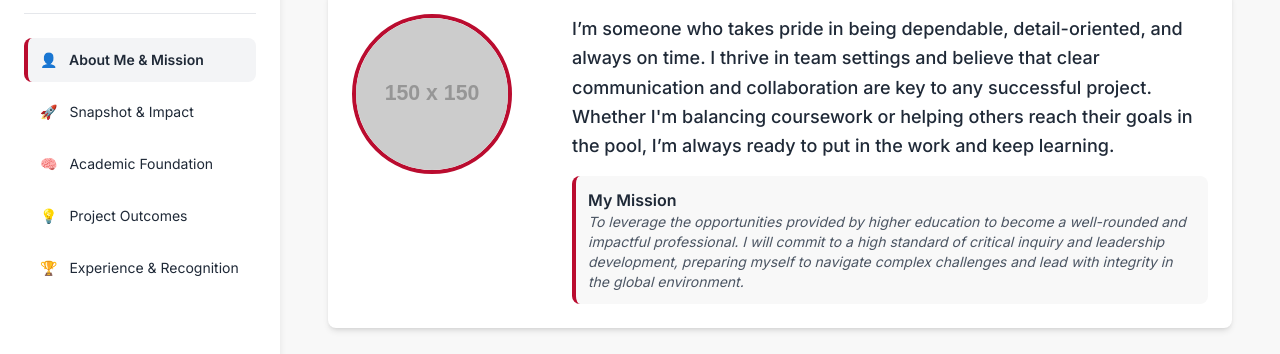
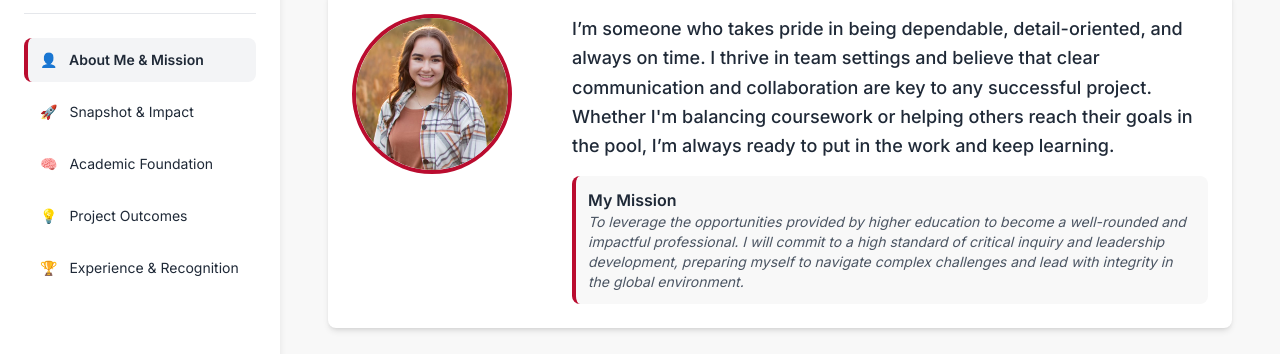
Before and after one commit to emilycripe/E-Cripe-Personal-Portfolio, a plain HTML site: page index.html in a window 1280 px wide. Shown: the part 127-481 px from the top of the page. Drawn offline with nearby package versions, Linux system fonts and the light colour scheme; placeholder pictures from the web are drawn by us.

Commit message:
Update index.html

```diff
--- a/index.html
+++ b/index.html
@@ -263,7 +263,7 @@ CONFIRMATION: NO SVG graphics used. NO Mermaid JS used. -->
             impactScoreMultiplier: 10, // Adjusts how much projects/awards count towards total impact
 
             // --- INTRODUCTION & BRANDING FIELDS ---
-            photoUrl: "https://placehold.co/150x150/BA0C2F/FFFFFF/png?text=Emily+C", // Replace with a URL to a professional headshot
+            photoUrl: "image0.jpeg", // Replace with a URL to a professional headshot
             logoUrl: "https://placehold.co/40x40/BA0C2F/FFFFFF.png?text=BSU", // URL for your school logo or personal brand icon
             personalBio: "I’m someone who takes pride in being dependable, detail-oriented, and always on time. I thrive in team settings and believe that clear communication and collaboration are key to any successful project. Whether I'm balancing coursework or helping others reach their goals in the pool, I’m always ready to put in the work and keep learning.",
             missionStatement: "To leverage the opportunities provided by higher education to become a well-rounded and impactful professional. I will commit to a high standard of critical inquiry and leadership development, preparing myself to navigate complex challenges and lead with integrity in the global environment.",
```
